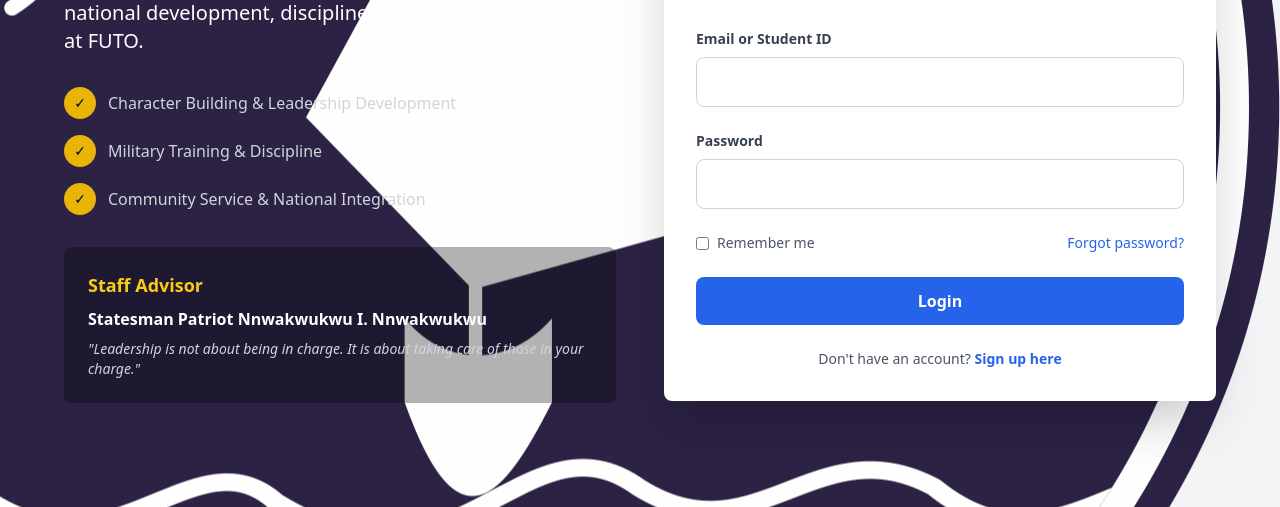
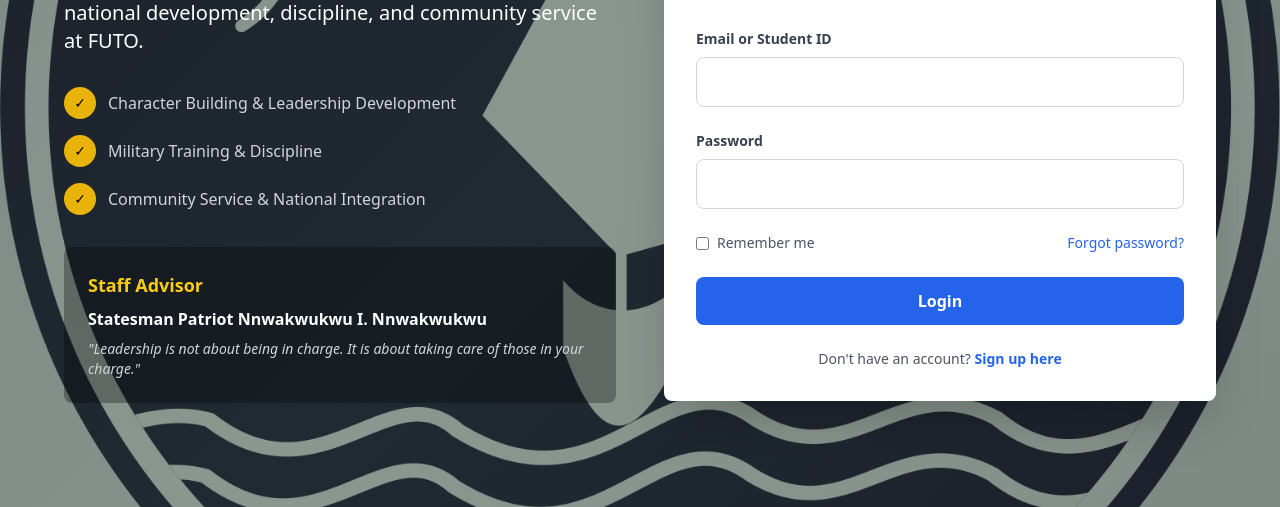
Before and after one commit to snowysite/man-o-war-futo-, a plain HTML site: page index.html in a window 1280 px wide. Shown: the part 293-800 px from the top of the page. Drawn offline with nearby package versions, Linux system fonts and the light colour scheme.

Commit message:
Add files via upload

```diff
--- a/index.html
+++ b/index.html
@@ -65,10 +65,15 @@
             -webkit-box-orient: vertical;
         }
         .login-bg {
-            background: linear-gradient(135deg, #1a472a 0%, #2d5a3d 50%, #1a472a 100%);
-            background-image: url("images/mow-logo.png");
-            background-repeat: no-repeat;
-            background-position: right;
+         background: linear-gradient(
+                135deg,
+                #0b1f1380 0%,   /* 50% opacity */
+                #16322180 50%,
+                #0b1f1380 100%
+              ),
+              url("images/mow-logo.png") no-repeat right;
+  background-size: cover;
+
         }
         .mow-logo-bg {
             background-image: url("images/mow-logo.png");
```
